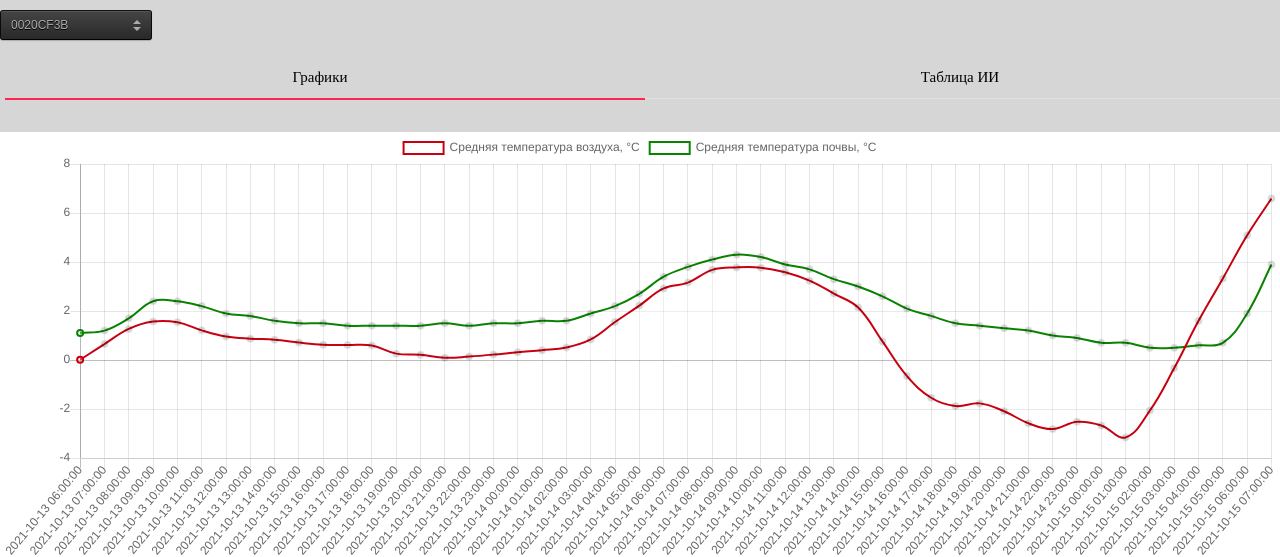
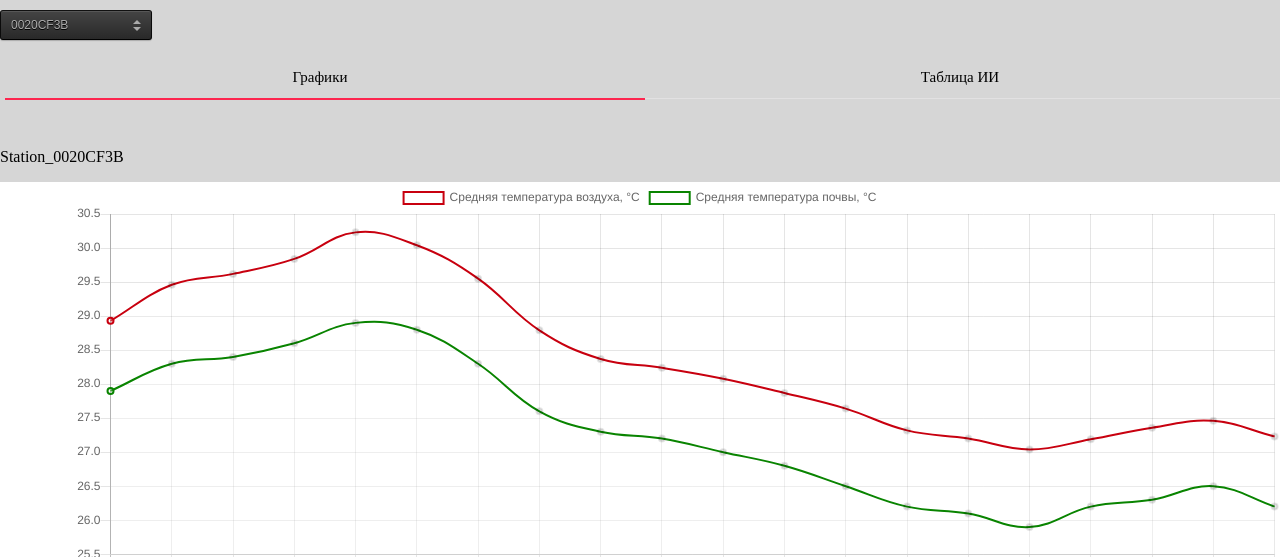
Before and after one commit to Winleynnn/Monitoring_test_project, a Django app: page / in a window 1280 px wide. Shown: the part 48-605 px from the top of the page. Run offline with Django 3.2, Linux system fonts and the light colour scheme; a user stored in the database is signed in; data comes from the database, SQL or seed files in the repository; both versions use the stored data as it was after the commit; some libraries are stand-ins or nearby versions.

Commit message:
auth v.0.99.3
added droplist validation to stations

```diff
--- /dev/null
+++ b/django_site/restfull_api_test/polls/static/js/ajaxCall.js
@@ -0,0 +1,409 @@
+function deleteCh()
+{
+    myChart.destroy()
+    myChart2.destroy()
+}
+
+function createChart1(label, dataset, dataset2){
+    // var ctx = document.getElementById('myChart').getContext('2d');
+    // $("canvas#myChart").remove();
+    // $("div.chartjs-size-monitor").remove();
+    // $("div.graphic").append('<canvas id="myChart" class="chart1 chartjs-render-monitor" height="70"></canvas>');
+    var ctx = document.getElementById('myChart').getContext('2d');
+    myChart.destroy()
+    myChart = new Chart(ctx, {
+        type: 'line',
+        data: {
+            labels: label,
+            datasets: dataset,
+            },
+        options: {
+            scales: {
+                y: {
+                    beginAtZero: true
+                }
+            }
+        }
+    });
+
+    // var ctx2 = document.getElementById('myChart2').getContext('2d');
+    // $("canvas#myChart2").remove();
+    // $("div.chartjs-size-monitor").remove();
+    // $("div.graphic").append('<canvas id="myChart2" class="chart2 chartjs-render-monitor" height="70"></canvas>');
+    var ctx2 = document.getElementById('myChart2').getContext('2d');
+    myChart2.destroy()
+    myChart2 = new Chart(ctx2, {
+        type: 'line',
+        data: {
+            labels: label,
+            datasets: dataset2,
+            },
+        options: {
+            scales: {
+                y: {
+                    beginAtZero: true
+                }
+            }
+        }
+    })
+};
+
+$(document).ready(function(){
+    $(".dropdown-select").on('change', function(){
+        $.ajax({
+            url: '',
+            type: 'get',
+            data: {
+                selected_station: $('option:selected', this).text()
+            },
+            success: function(response){
+                $(".stationName").text(response.name)
+                console.log(response.name)
+                if (response.name == "Station_0020CF3B")
+                {
+                    var dates = response['dates']
+                    var air_temp = response['air_temp_avg']
+                    var soil_temp = response['soil_temp_avg']
+                    var humidity = response['relative_humidity_avg']
+                    var soil_moisture = response['soil_moisture']
+
+                    var S_0020CF3B_dataset_temp =
+                    [
+                        {
+                            label: 'Средняя температура воздуха, °C',
+                            data: air_temp,
+                            backgroundColor: ['rgba(255, 255,255, 0.2)'],
+                            borderColor: ['rgba(200, 0, 15, 1)'],
+                            borderWidth: 2
+                        },
+                        {
+                            label: 'Средняя температура почвы, °C',
+                            data: soil_temp,
+                            backgroundColor: ['rgba(255, 255, 255, 0.2)'],
+                            borderColor: ['rgba(9, 132, 0, 1)'],
+                            borderWidth: 2
+                        }
+                    ]
+
+                    var S_0020CF3B_dataset_water =
+                    [
+                        {
+                            label: 'Относительная влажность воздуха, %',
+                            data: humidity,
+                            backgroundColor: ['rgba(255, 255,255, 0.2)'],
+                            borderColor: ['rgba(200, 0, 15, 1)'],
+                            borderWidth: 2
+                        },
+                        {
+                            label: 'Средняя влажность почвы, %',
+                            data: soil_moisture,
+                            backgroundColor: ['rgba(255, 255, 255, 0.2)'],
+                            borderColor: ['rgba(9, 132, 0, 1)'],
+                            borderWidth: 2
+                        }
+                    ]
+
+                    createChart1(dates, S_0020CF3B_dataset_temp, S_0020CF3B_dataset_water);
+                   // createChart2(dates, S_0020CF3B_dataset_water);
+                }
+
+                if (response.name == "Station_002099C5")
+                {
+                    var dates = response['dates']
+                    var air_temp1 = response['air_temp_avg']
+                    var humidity1 = response['relative_humidity_avg']
+                    var soil_temp_1 = response['soil_temp_1']
+                    var soil_temp_2 = response['soil_temp_2']
+                    var soil_temp_3 = response['soil_temp_3']
+
+                    var S_002099C5_dataset =
+                    [
+                        {
+                            label: 'Средняя температура воздуха, °C',
+                            data: air_temp1,
+                            backgroundColor: ['rgba(255, 255,255, 0.2)'],
+                            borderColor: ['rgba(200, 0, 15, 1)'],
+                            borderWidth: 2
+                        },
+                        {
+                            label: 'Относительная влажность воздуха, %',
+                            data: humidity1,
+                            backgroundColor: ['rgba(255, 255, 255, 0.2)'],
+                            borderColor: ['rgba(9, 132, 0, 1)'],
+                            borderWidth: 2
+                        }
+                    ]
+
+                    var S_002099C5_dataset_temp =
+                    [
+                        {
+                            label: 'Температура почвы 1, °C',
+                            data: soil_temp_1,
+                            backgroundColor: ['rgba(255, 255,255, 0.2)'],
+                            borderColor: ['rgba(200, 0, 15, 1)'],
+                            borderWidth: 2
+                        },
+                        {
+                            label: 'Температура почвы 2, °C',
+                            data: soil_temp_2,
+                            backgroundColor: ['rgba(255, 255, 255, 0.2)'],
+                            borderColor: ['rgba(9, 132, 0, 1)'],
+                            borderWidth: 2
+                        },
+                        {
+                            label: 'Температура почвы 3, °C',
+                            data: soil_temp_3,
+                            backgroundColor: ['rgba(255, 255, 255, 0.2)'],
+                            borderColor: ['rgba(9, 0, 243, 1)'],
+                            borderWidth: 2
+                        }
+                    ]
+
+                    createChart1(dates, S_002099C5_dataset, S_002099C5_dataset_temp);
+                   // createChart2(dates, S_002099C5_dataset_temp);
+                }
+
+
+                // myChart = new Chart(ctx, {
+                //     type: 'line',
+                //     data: {
+                //         labels: info_dates,
+                //         datasets: [
+                //             {
+                //                 label: 'Средняя температура воздуха, °C',
+                //                 data: info_air_temp,
+                //                 backgroundColor: ['rgba(255, 255,255, 0.2)'],
+                //                 borderColor: ['rgba(200, 0, 15, 1)'],
+                //                 borderWidth: 2
+                //             },
+                //             {
+                //                 label: 'Средняя температура почвы, °C',
+                //                 data: info_soil_temp,
+                //                 backgroundColor: ['rgba(255, 255, 255, 0.2)'],
+                //                 borderColor: ['rgba(9, 132, 0, 1)'],
+
+                //                 borderWidth: 2
+                //             },
+                //         ]
+                //             },
+                //     options: {
+                //         scales: {
+                //             y: {
+                //                 beginAtZero: true
+                //             }
+                //         }
+                //     }
+                // });
+		// 		  var ctx2 = document.getElementById('myChart2').getContext('2d');
+		// 		  var myChart2 = new Chart(ctx2, {
+		// 			  type: 'line',
+		// 			  data: {
+		// 				  labels: [
+		// 					  '2021-10-13 06:00:00',
+		// 					  '2021-10-13 07:00:00',
+		// 					  '2021-10-13 08:00:00',
+		// 					  '2021-10-13 09:00:00',
+		// 					  '2021-10-13 10:00:00',
+		// 					  '2021-10-13 11:00:00',
+		// 					  '2021-10-13 12:00:00',
+		// 					  '2021-10-13 13:00:00',
+		// 					  '2021-10-13 14:00:00',
+		// 					  '2021-10-13 15:00:00',
+		// 					  '2021-10-13 16:00:00',
+		// 					  '2021-10-13 17:00:00',
+		// 					  '2021-10-13 18:00:00',
+		// 					  '2021-10-13 19:00:00',
+		// 					  '2021-10-13 20:00:00',
+		// 					  '2021-10-13 21:00:00',
+		// 					  '2021-10-13 22:00:00',
+		// 					  '2021-10-13 23:00:00',
+		// 					  '2021-10-14 00:00:00',
+		// 					  '2021-10-14 01:00:00',
+		// 					  '2021-10-14 02:00:00',
+		// 					  '2021-10-14 03:00:00',
+		// 					  '2021-10-14 04:00:00',
+		// 					  '2021-10-14 05:00:00',
+		// 					  '2021-10-14 06:00:00',
+		// 					  '2021-10-14 07:00:00',
+		// 					  '2021-10-14 08:00:00',
+		// 					  '2021-10-14 09:00:00',
+		// 					  '2021-10-14 10:00:00',
+		// 					  '2021-10-14 11:00:00',
+		// 					  '2021-10-14 12:00:00',
+		// 					  '2021-10-14 13:00:00',
+		// 					  '2021-10-14 14:00:00',
+		// 					  '2021-10-14 15:00:00',
+		// 					  '2021-10-14 16:00:00',
+		// 					  '2021-10-14 17:00:00',
+		// 					  '2021-10-14 18:00:00',
+		// 					  '2021-10-14 19:00:00',
+		// 					  '2021-10-14 20:00:00',
+		// 					  '2021-10-14 21:00:00',
+		// 					  '2021-10-14 22:00:00',
+		// 					  '2021-10-14 23:00:00',
+		// 					  '2021-10-15 00:00:00',
+		// 					  '2021-10-15 01:00:00',
+		// 					  '2021-10-15 02:00:00',
+		// 					  '2021-10-15 03:00:00',
+		// 					  '2021-10-15 04:00:00',
+		// 					  '2021-10-15 05:00:00',
+		// 					  '2021-10-15 06:00:00',
+		// 					  '2021-10-15 07:00:00',
+		// 				  ],
+		// 				  datasets: [
+		// 					  {
+		// 						  label: 'Относительная влажность воздуха, %',
+		// 						  data: [
+
+		// 							  90.18,
+		// 							  88.35,
+		// 							  78.07,
+		// 							  75.55,
+		// 							  75.35,
+		// 							  76.80,
+		// 							  80.85,
+		// 							  81.96,
+		// 							  82.28,
+		// 							  85.02,
+		// 							  86.71,
+		// 							  88.61,
+		// 							  91.78,
+		// 							  99.53,
+		// 							  99.99,
+		// 							  99.98,
+		// 							  99.98,
+		// 							  99.98,
+		// 							  99.98,
+		// 							  99.98,
+		// 							  99.97,
+		// 							  99.97,
+		// 							  99.16,
+		// 							  95.25,
+		// 							  90.61,
+		// 							  89.52,
+		// 							  87.02,
+		// 							  85.68,
+		// 							  85.18,
+		// 							  87.22,
+		// 							  86.96,
+		// 							  88.28,
+		// 							  89.26,
+		// 							  93.47,
+		// 							  95.92,
+		// 							  97.82,
+		// 							  98.56,
+		// 							  97.97,
+		// 							  98.69,
+		// 							  99.95,
+		// 							  99.99,
+		// 							  99.99,
+		// 							  100.00,
+		// 							  100.00,
+		// 							  98.86,
+		// 							  94.78,
+		// 							  86.48,
+		// 							  78.94,
+		// 							  71.69,
+		// 							  63.78,
+		// 						  ],
+		// 						  backgroundColor: ['rgba(255, 255, 255, 0.2)'],
+		// 						  borderColor: ['rgba(200, 0, 15, 1)'],
+		// 						  borderWidth: 2
+		// 					  },
+		// 					  {
+		// 						  label: 'Средняя влажность почвы, %',
+		// 						  data: [
+
+		// 							  17.97,
+		// 							  18.76,
+		// 							  19.14,
+		// 							  19.02,
+		// 							  18.91,
+		// 							  18.83,
+		// 							  18.76,
+		// 							  18.71,
+		// 							  18.65,
+		// 							  18.59,
+		// 							  18.54,
+		// 							  18.50,
+		// 							  18.46,
+		// 							  18.42,
+		// 							  18.38,
+		// 							  18.36,
+		// 							  18.35,
+		// 							  18.31,
+		// 							  18.28,
+		// 							  18.24,
+		// 							  18.21,
+		// 							  18.17,
+		// 							  18.13,
+		// 							  18.08,
+		// 							  18.04,
+		// 							  17.99,
+		// 							  17.95,
+		// 							  17.89,
+		// 							  17.86,
+		// 							  17.82,
+		// 							  17.77,
+		// 							  17.76,
+		// 							  17.73,
+		// 							  17.71,
+		// 							  17.66,
+		// 							  17.54,
+		// 							  17.40,
+		// 							  17.21,
+		// 							  17.00,
+		// 							  16.81,
+		// 							  16.60,
+		// 							  16.37,
+		// 							  16.16,
+		// 							  15.92,
+		// 							  15.71,
+		// 							  15.62,
+		// 							  15.68,
+		// 							  16.00,
+		// 							  16.41,
+		// 							  16.54,
+		// 						  ],
+		// 						  backgroundColor: ['rgba(255, 255, 255, 0.2)'],
+		// 						  borderColor: ['rgba(9, 132, 0, 1)'],
+		// 						  borderWidth: 2
+		// 					  },
+		// 				  ]
+		// 					  },
+		// 			  options: {
+		// 				  scales: {
+		// 					  y: {
+		// 						  beginAtZero: true
+		// 					  }
+		// 				  }
+		// 			  }
+		// 		  });
+
+		// 		  //сортировка таблицы
+		// 		  document.addEventListener('DOMContentLoaded', () => {
+		// 		  const getSort = ({ target }) => {
+		// 		  const order = (target.dataset.order = -(target.dataset.order || -1));
+		// 		  const index = [...target.parentNode.cells].indexOf(target);
+		// 		  const collator = new Intl.Collator(['en', 'ru'], { numeric: true });
+		// 		  const comparator = (index, order) => (a, b) => order * collator.compare(
+		// 			  a.children[index].innerHTML,
+		// 			  b.children[index].innerHTML
+		// 		  );
+
+		// 		  for(const tBody of target.closest('table').tBodies)
+		// 			  tBody.append(...[...tBody.rows].sort(comparator(index, order)));
+
+		// 		  for(const cell of target.parentNode.cells)
+		// 			  cell.classList.toggle('sorted', cell === target);
+		// 	  };
+
+		// 	  document.querySelectorAll('.table thead').forEach(tableTH => tableTH.addEventListener('click', () => getSort(event)));
+
+		//   });
+
+
+            }
+        });
+    });
+});
--- a/django_site/restfull_api_test/polls/templates/polls/header.html
+++ b/django_site/restfull_api_test/polls/templates/polls/header.html
@@ -4,6 +4,7 @@
     <script type = "text/javascript" src = "https://code.jquery.com/jquery-2.1.1.min.js"></script>
     {% load static %}
     <link rel="stylesheet" href="{% static 'css/site2.css' %}" type="text/css"/>
+    <script src="{% static 'js/ajaxCall.js' %}"></script>
 </head>
 
 <body>
--- a/django_site/restfull_api_test/polls/templates/polls/index.html
+++ b/django_site/restfull_api_test/polls/templates/polls/index.html
@@ -11,6 +11,7 @@
 		<label for="tab2-1">Графики</label>
 		<input id="tab2-1" name="tabs-two" type="radio" checked="checked">
 		<div>
+			<p class = "stationName">Station_0020CF3B</p>
 			<div class="graphic">
 				<canvas id="myChart" class="chart1" height= "100px"></canvas>
 				<canvas id="myChart2" class="chart2" height= "100px"></canvas>
@@ -49,8 +50,9 @@
 	<div class="display">
 		<script src="https://cdnjs.cloudflare.com/ajax/libs/Chart.js/2.8.0/Chart.bundle.min.js"></script>
 		<script type = "text/javascript">
-				  const ctx = document.getElementById('myChart').getContext('2d');
-				  const myChart = new Chart(ctx, {
+			var ctx = document.getElementById('myChart').getContext('2d');
+			var myChart;
+			myChart = new Chart(ctx, {
 				type: 'line',
 				data: {
 					labels: [
@@ -89,8 +91,9 @@
 					}
 				}
 			});
-				  const ctx2 = document.getElementById('myChart2').getContext('2d');
-				  const myChart2 = new Chart(ctx2, {
+			var myChart2;
+			var ctx2 = document.getElementById('myChart2').getContext('2d');
+			myChart2 = new Chart(ctx2, {
 				type: 'line',
 				data: {
 					labels: [
--- a/django_site/restfull_api_test/polls/urls.py
+++ b/django_site/restfull_api_test/polls/urls.py
@@ -1,9 +1,8 @@
 from django.urls import path
 from django.conf.urls import url
 from . import views
-
 urlpatterns = [
-    path('', views.index, name='index'),
+    path('', views.index, name = "index"),
     path('logout', views.logout_request, name = "Войти"),
     path('login', views.login_request, name = "Выйти"),
 ]
--- a/django_site/restfull_api_test/polls/views.py
+++ b/django_site/restfull_api_test/polls/views.py
@@ -1,20 +1,58 @@
 from django.shortcuts import render
-from .models import Station_0020CF3B
+from .models import *
 from django.contrib.auth import login, logout, authenticate
 from django.contrib import messages
 from django.shortcuts import render, redirect
 from django.contrib.auth.forms import AuthenticationForm
-
+from django.views.generic import View
+from django.http import JsonResponse
+import json
 
 def index(request):
-    latest_twenty = Station_0020CF3B.objects.all()[1500:1550]
+    if (request.is_ajax()):
+        station_name = 'Station_'
+        station_name += request.GET.get('selected_station')
+        if (station_name == 'Station_0020CF3B'):
+            # 0020CF3B stats : air_temp_avg, date, id, relative_humidity_avg, soil_moisture, soil_temp_avg
+            station_dates = eval(station_name).objects.all()[:50].values_list('date')
+            station_temp = eval(station_name).objects.all()[:50].values_list('air_temp_avg')
+            station_soil_temp = eval(station_name).objects.all()[:50].values_list('soil_temp_avg')
+            station_humidity = eval(station_name).objects.all()[:50].values_list('relative_humidity_avg')
+            station_soil_moisture = eval(station_name).objects.all()[:50].values_list('soil_moisture')
+            return JsonResponse({
+                                    'name': station_name,
+                                    'dates' : list(station_dates),
+                                    'air_temp_avg' : list(station_temp),
+                                    'soil_temp_avg' : list(station_soil_temp),
+                                    'relative_humidity_avg' : list(station_humidity),
+                                    'soil_moisture' : list(station_soil_moisture)
+                                }, status=200)
+        if (station_name == 'Station_002099C5'):
+            # 002099C5 stats : air_temp_avg, date, id, relative_humidity_avg, soil_temp_1, soil_temp_2, soil_temp_3
+            station_dates = eval(station_name).objects.all()[:50].values_list('date')
+            station_temp = eval(station_name).objects.all()[:50].values_list('air_temp_avg')
+            station_humidity = eval(station_name).objects.all()[:50].values_list('relative_humidity_avg')
+            station_soil_temp_1 = eval(station_name).objects.all()[:50].values_list('soil_temp_1')
+            station_soil_temp_2 = eval(station_name).objects.all()[:50].values_list('soil_temp_2')
+            station_soil_temp_3 = eval(station_name).objects.all()[:50].values_list('soil_temp_3')
+            return JsonResponse({
+                                    'name': station_name,
+                                    'dates' : list(station_dates),
+                                    'air_temp_avg' : list(station_temp),
+                                    'relative_humidity_avg' : list(station_humidity),
+                                    'soil_temp_1' : list(station_soil_temp_1),
+                                    'soil_temp_2' : list(station_soil_temp_2),
+                                    'soil_temp_3' : list(station_soil_temp_3),
+                                },
+                                    status=200)
+    latest_twenty = Station_0020CF3B.objects.all()[:20]
     return render(request, "polls/header.html", {'data' : latest_twenty})
+
 
 def logout_request(request):
     logout(request)
     messages.info(request, "Logged out succesfully")
     return redirect("/login")
-
 
 def login_request(request):
     if request.method == 'POST':
```
Also changed, not shown: django_site/restfull_api_test/db.sqlite3. Lines whose indentation alone changed are shown as unchanged.
